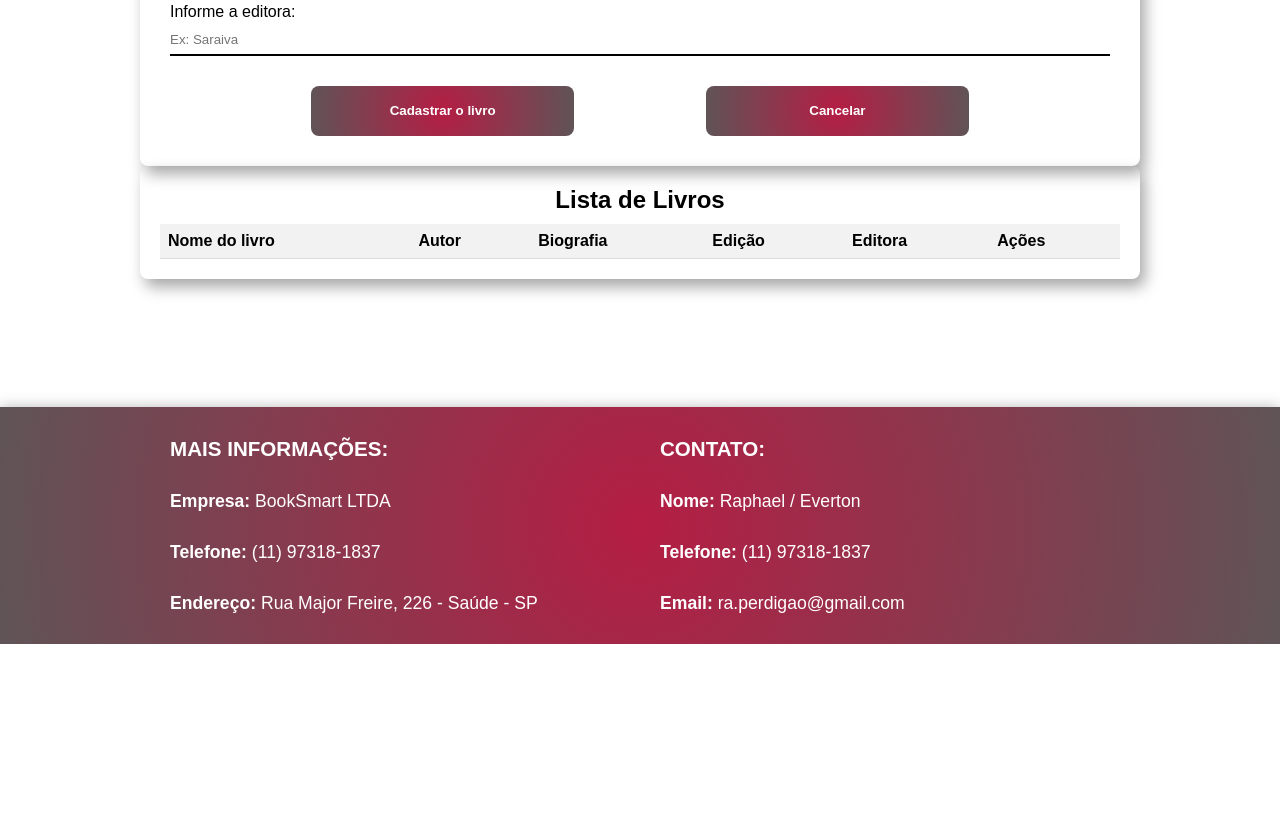
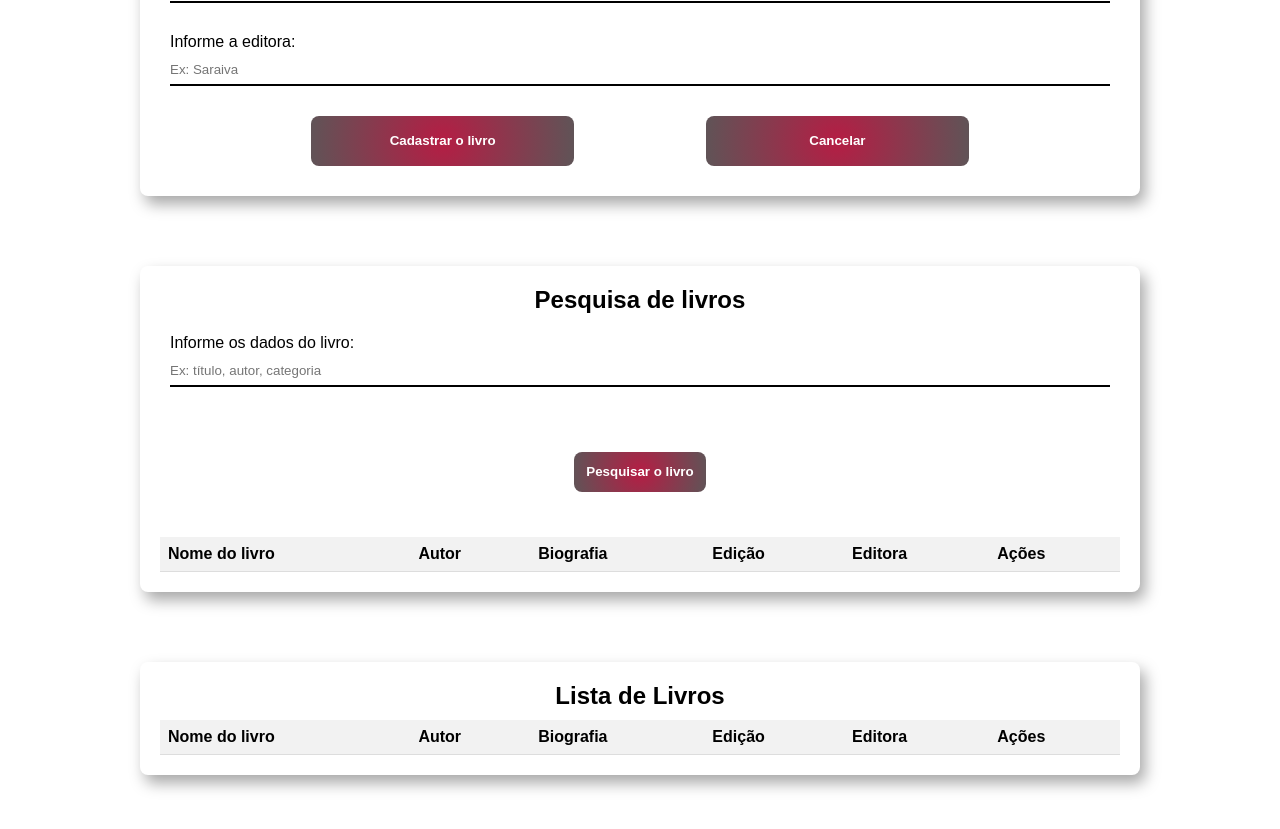
Before and after one commit to raperdigao/booksmart, a website: page livros.html in a window 1280 px wide. Shown: the part 571-1400 px from the top of the page. Before the commit the page ends 1215 px from the top, so only its background shows below. Drawn offline with nearby package versions, Linux system fonts and the light colour scheme; no server answers.

Commit message:
Front do cadastro de usuarios, livros e pesquisa.

```diff
--- a/livros.html
+++ b/livros.html
@@ -85,6 +85,80 @@
                 </div>
             </article>
 
+            <!-- Pesquisa de livros por título, autor, categoria, etc. -->
+
+            <article class="main-flex">
+                <div class="main-flex__listagem-flex">
+
+
+
+
+
+
+
+                    <div class="main-flex__form">
+                        <h2 id="title-form">
+                            Pesquisa de livros
+                        </h2>
+
+
+                        <!-- Primeiro Endpoint: -->
+
+
+                        <form action="" class="main-flex__form-element" id="formValidation">
+
+
+                            <div class="main-flex__inputs">
+                                <label for=""> Informe os dados do livro: </label>
+                                <input type="text" placeholder="Ex: título, autor, categoria" id="nomeEditora" required
+                                    min="1" max="20">
+                            </div>
+
+
+                            <div class="main-flex__button btn-pesquisar">
+                                <button type="submit" id="btnCadastrar">
+                                    Pesquisar o livro
+                                </button>
+
+                            </div>
+                        </form>
+                    </div>
+
+
+
+
+
+
+
+
+
+                    <table class="main-flex__listagem-flex__table">
+                        <thead class="table-cabecalho">
+                            <tr>
+                                <th>Nome do livro</th>
+                                <th>Autor</th>
+                                <th>Biografia</th>
+                                <th>Edição</th>
+                                <th>Editora</th>
+                                <th>Ações</th>
+                            </tr>
+                        </thead>
+                        <tbody id="listaLivros">
+
+
+                            <!-- Quem vai criar os dados será o JS -->
+
+
+
+                        </tbody>
+                    </table>
+                </div>
+            </article>
+
+            <!-- Fim da pesquisa dos livros -->
+
+
+
 
             <article class="main-flex">
                 <div class="main-flex__listagem-flex">
--- a/styles/style.css
+++ b/styles/style.css
@@ -21,8 +21,8 @@ body {
 }
 
 header {
-  background: radial-gradient(circle, rgba(181,29,68,1) 0%, rgba(95,84,87,1) 100%);
-  }
+  background: radial-gradient(circle, rgba(181, 29, 68, 1) 0%, rgba(95, 84, 87, 1) 100%);
+}
 
 .container-grid {
   max-width: 1000px;
@@ -73,7 +73,7 @@ header {
 }
 
 .section-flex {
-  display: flexbox;
+  display: flex;
   flex-direction: column;
   gap: 40px;
   margin-top: 40px;
@@ -83,6 +83,7 @@ header {
   box-shadow: 5px 8px 15px rgba(0, 0, 0, 0.35);
   border-radius: 8px;
   padding: 20px;
+  margin-top: 30px;
 }
 
 .main-flex__form>h2 {
@@ -139,7 +140,7 @@ input[type="number"] {
 
 .main-flex__button>button:enabled,
 .main-flex__button>button:enabled:active {
-  background: radial-gradient(circle, rgba(181,29,68,1) 0%, rgba(95,84,87,1) 100%);
+  background: radial-gradient(circle, rgba(181, 29, 68, 1) 0%, rgba(95, 84, 87, 1) 100%);
   cursor: pointer;
 }
 
@@ -154,6 +155,22 @@ tbody>tr:nth-child(even) {
   background-color: var(--primary-color);
   color: white;
 
+
+}
+
+
+.btn-pesquisar {
+  display: flex;
+  justify-content: center;
+  align-items: center;
+  margin-top: 30px;
+  margin-bottom: 30px;
+}
+
+.btn-pesquisar>button {
+
+  width: 20%;
+  height: 40px;
 
 }
 
@@ -213,19 +230,22 @@ tr>div>img {
 
 footer {
   box-shadow: 0px 2px 15px rgba(0, 0, 0, 0.35);
-  background: radial-gradient(circle, rgba(181,29,68,1) 0%, rgba(95,84,87,1) 100%);
+  background: radial-gradient(circle, rgba(181, 29, 68, 1) 0%, rgba(95, 84, 87, 1) 100%);
 
 }
 
 .informacoes h1 {
   color: white;
 }
+
 .informacoes p {
   color: white;
 }
+
 .contato h1 {
   color: white;
 }
+
 .contato p {
   color: white;
 }
```
Also changed, not shown: README.md.
